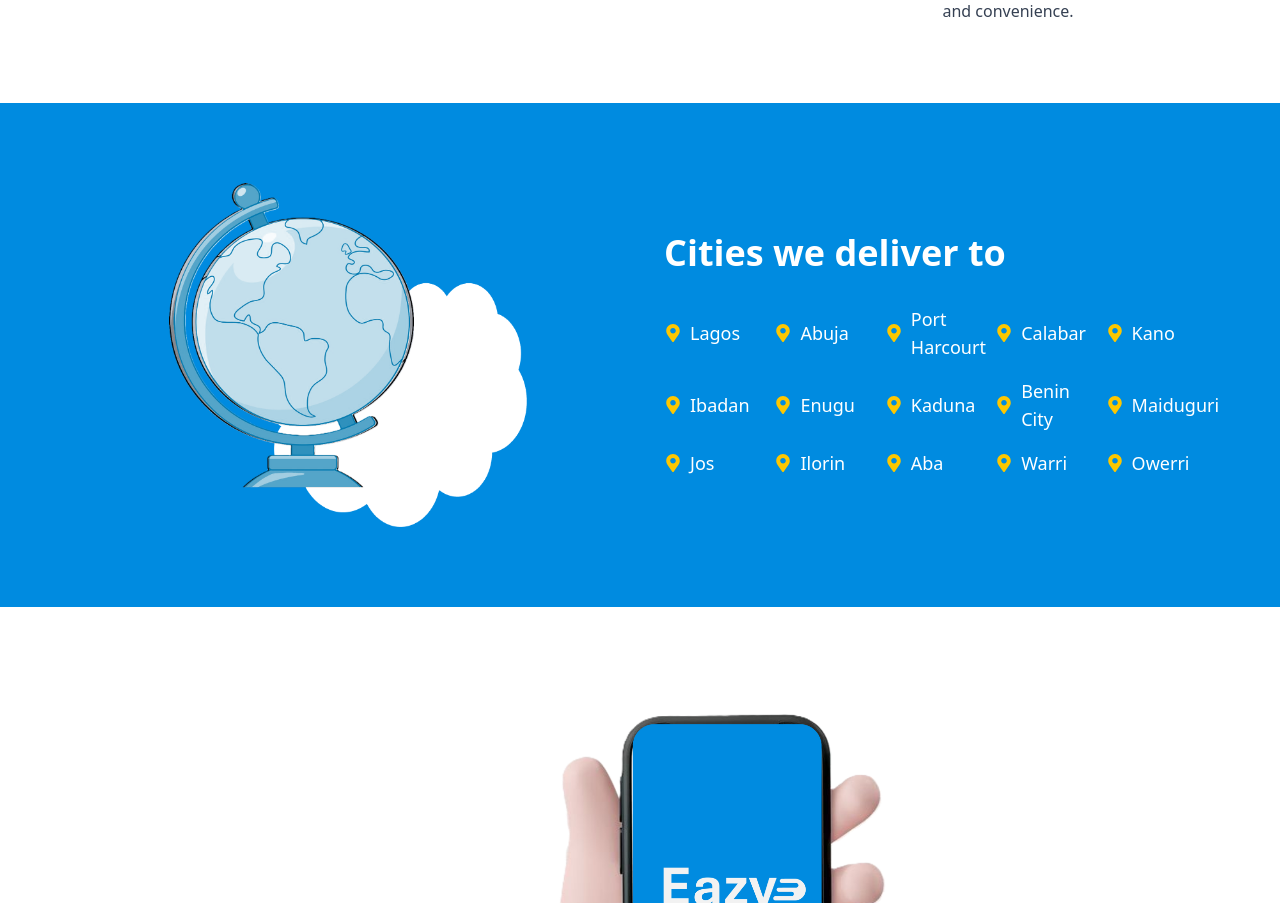
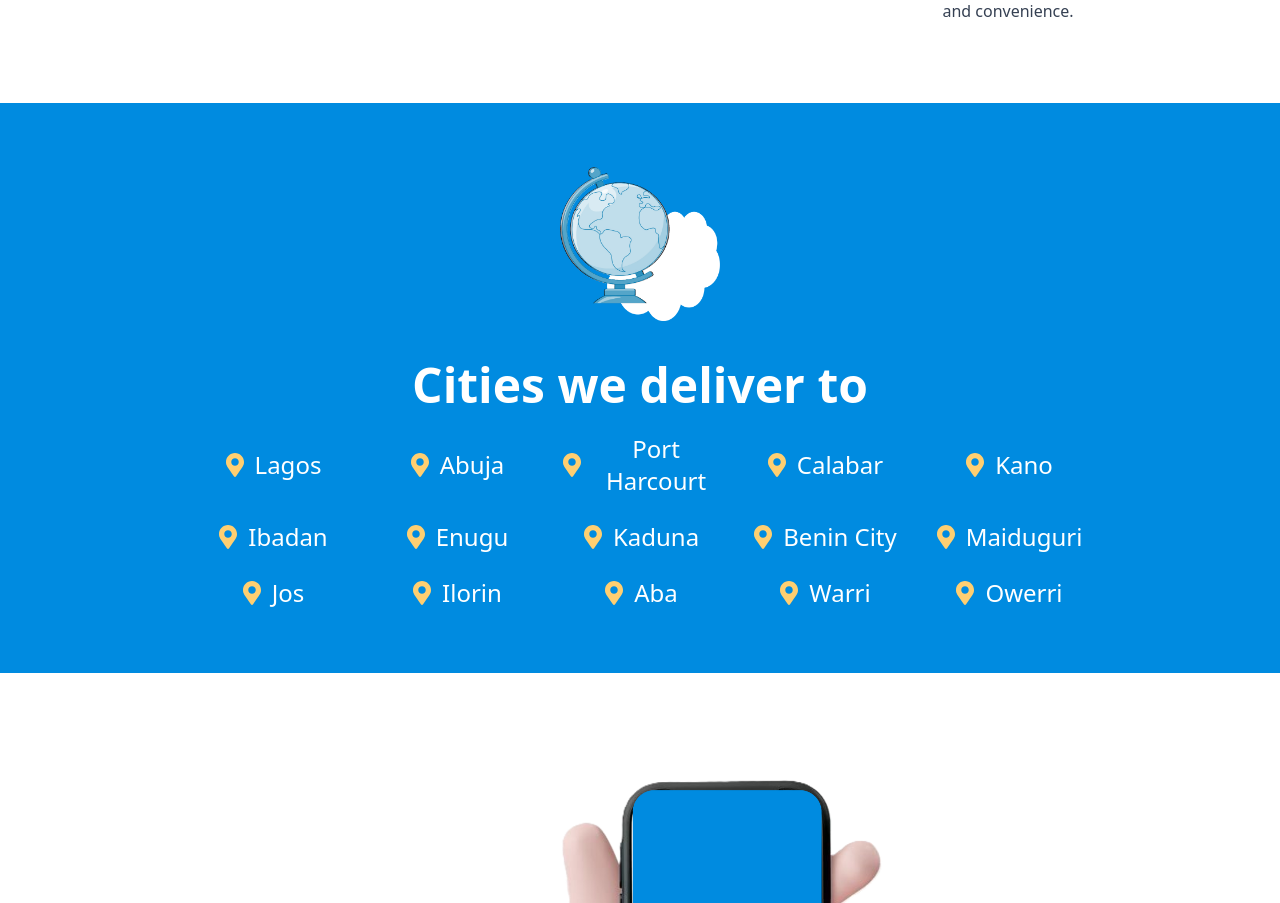
Before and after one commit to Emitis12/eazyfrontend, a React (Vite) app: page / in a window 1280 px wide. Shown: the part 1397-2300 px from the top of the page. Built offline with nearby package versions, Linux system fonts and the light colour scheme.

Commit message:
changes on landing page

```diff
--- a/src/components/Cities/Cities.jsx
+++ b/src/components/Cities/Cities.jsx
@@ -22,25 +22,25 @@ const cities = [
 
 export default function CitiesSection() {
   return (
-    <section className="w-full bg-[#008BE0] py-20 flex flex-col md:flex-row items-center justify-center px-6 md:px-20 gap-12">
-      {/* Image */}
-      <div className="md:w-1/2 flex justify-center mb-8 md:mb-0">
+    <section className="w-full bg-[#008BE0] py-16 flex flex-col items-center justify-center px-6 md:px-20 gap-10">
+      {/* Image at top */}
+      <div className="flex justify-center">
         <img
           src={deliveryMap}
           alt="Delivery Map"
-          className="w-2/3 md:w-3/4 lg:w-2/3 max-w-sm md:max-w-md rounded-lg"
+          className="w-1/2 sm:w-2/5 md:w-1/3 lg:w-1/2 max-w-xs rounded-lg"
         />
       </div>
 
       {/* Text & Cities List */}
-      <div className="md:w-1/2 text-white">
-        <h2 className="text-4xl font-bold mb-8 text-center md:text-left">
+      <div className="text-white text-center w-full max-w-4xl">
+        <h2 className="text-3xl sm:text-5xl font-bold mb-6">
           Cities we deliver to
         </h2>
-        <ul className="grid grid-cols-4 md:grid-cols-5 gap-4 text-lg">
+        <ul className="grid grid-cols-3 sm:grid-cols-4 md:grid-cols-5 gap-4 sm:gap-6 text-lg sm:text-xl md:text-2xl justify-items-center">
           {cities.map((city, index) => (
-            <li key={index} className="flex items-center gap-2">
-              <FaMapMarkerAlt className="text-yellow-400 flex-shrink-0" />
+            <li key={index} className="flex items-center gap-2 font-medium">
+              <FaMapMarkerAlt className="text-[#FFCF71] flex-shrink-0" />
               {city}
             </li>
           ))}
```
